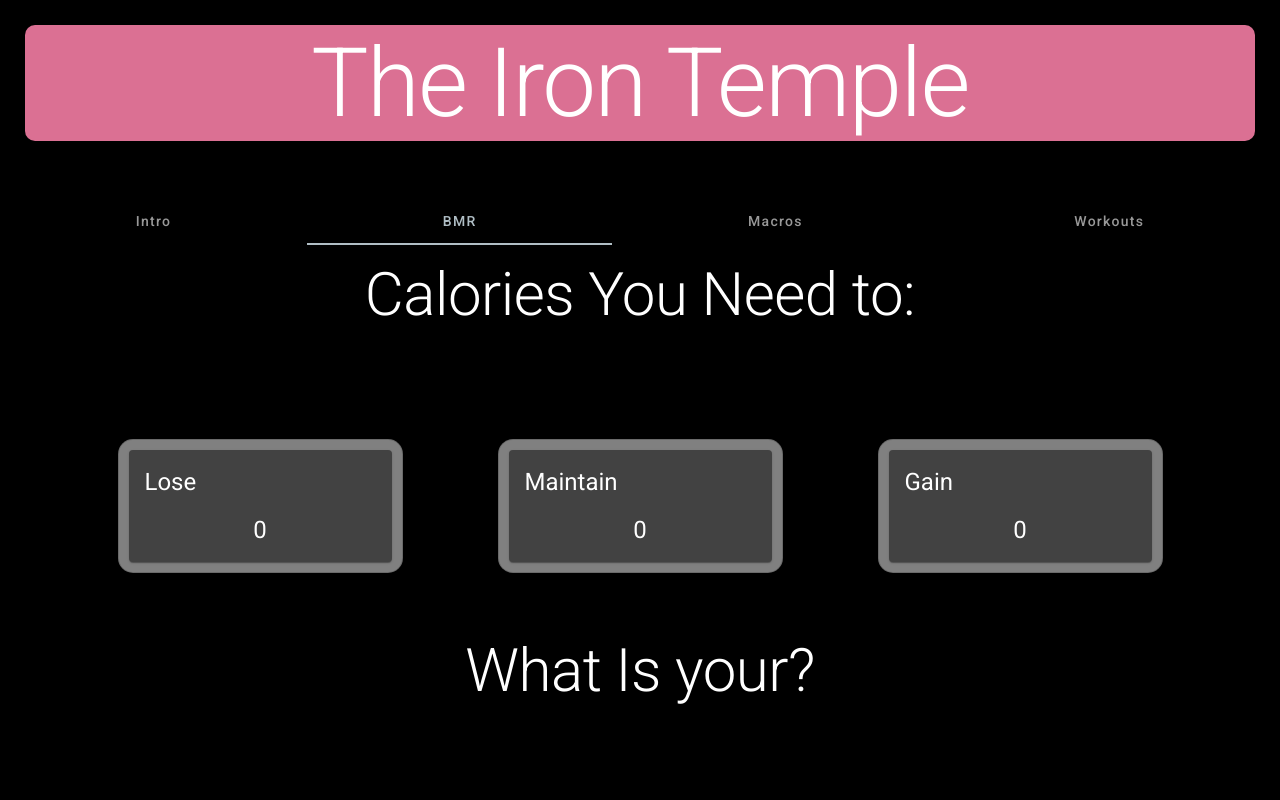
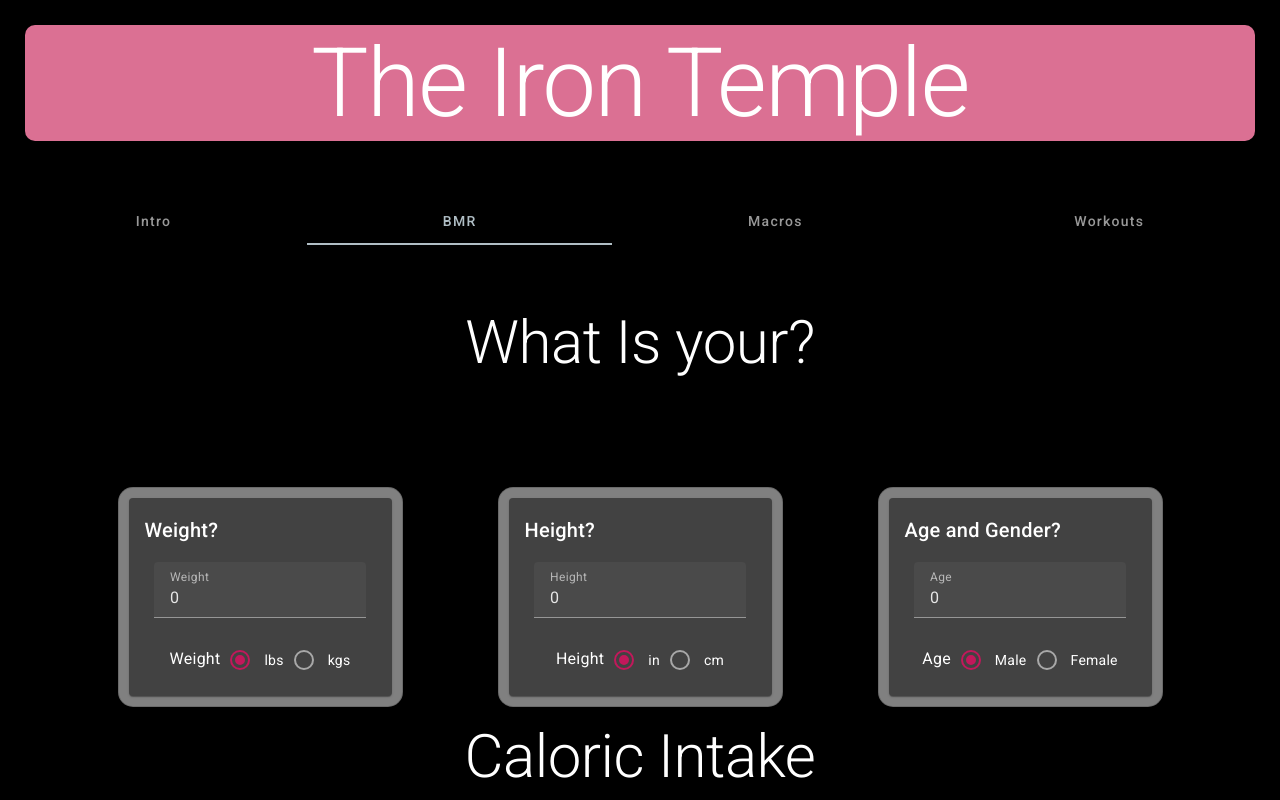
Before and after one commit to Collinblane13/project, an Angular app: page / in a window 1280 px wide. Both pictures are taken after a click on the tab "BMR". Shown: the top 800 px of the page. Built offline with nearby package versions, Linux system fonts and the light colour scheme.

Commit message:
Adding Functionality

```diff
--- a/src/app/app.component.html
+++ b/src/app/app.component.html
@@ -100,39 +100,8 @@
                 </div>
             </mat-tab>
             <mat-tab label="BMR">
-                <p class="mat-headline-2 center">Calories You Need to:</p>
                 <div class="container">
                     <div class="row">
-                        <div class="card col-lg-3 col-12">
-                            <mat-card>
-                                <mat-card-header>
-                                    <h1>Lose</h1>
-                                </mat-card-header>
-                                <mat-card-content>
-                                    <h1 [innerHTML]="losestr"></h1>
-                                </mat-card-content>
-                            </mat-card>
-                        </div>
-                        <div class="card col-lg-3 col-12">
-                            <mat-card>
-                                <mat-card-header>
-                                    <h1>Maintain</h1>
-                                </mat-card-header>
-                                <mat-card-content>
-                                    <h1 [innerHTML]="bmrstr"></h1>
-                                </mat-card-content>
-                            </mat-card>
-                        </div>
-                        <div class="card col-lg-3 col-12">
-                            <mat-card>
-                                <mat-card-header>
-                                    <h1>Gain</h1>
-                                </mat-card-header>
-                                <mat-card-content>
-                                    <h1 [innerHTML]="gainstr"></h1>
-                                </mat-card-content>
-                            </mat-card>
-                        </div>
                         <div>
                             <br>
                             <br>
@@ -204,6 +173,33 @@
                                     </mat-card-content>
                                 </mat-card>
                             </div>
+                            <p class="mat-headline-2 center">Caloric Intake</p>
+                            <div class="card col-lg-3 col-12">
+                                <mat-card>
+                                    <mat-card-header>
+                                        <h1>Weight Goal</h1>
+                                    </mat-card-header>
+                                    <mat-card-content>
+                                        <mat-form-field>
+                                            <mat-select placeholder="Goal" [(ngModel)]="goal">
+                                                <mat-option value="gain">Gain</mat-option>
+                                                <mat-option value="main">Maintain</mat-option>
+                                                <mat-option value="lose">Lose</mat-option>
+                                            </mat-select>
+                                        </mat-form-field>
+                                    </mat-card-content>
+                                </mat-card>
+                            </div>
+                            <div class="card col-lg-3 col-12">
+                                <mat-card>
+                                    <mat-card-header>
+                                        <h1>Calories Needed:</h1>
+                                    </mat-card-header>
+                                    <mat-card-content>
+                                        <h1 [innerHTML]="kcal"></h1>
+                                    </mat-card-content>
+                                </mat-card>
+                            </div>
                         </div>
                     <div class="center">
                         <button class="button" mat-raised-button color="primary" (click)="onClick()">Submit</button>
@@ -255,6 +251,38 @@
                                 </mat-card-content>
                             </mat-card>
                         </div>
+                        <!--
+                        <div class="card col-lg-3 col-12">
+                            <mat-card>
+                                <mat-card-header>
+                                    <h1>Protein</h1>
+                                </mat-card-header>
+                                <mat-card-content>
+                                    <h1 [innerHTML]="prot"></h1>
+                                </mat-card-content>
+                            </mat-card>
+                        </div>
+                        <div class="card col-lg-3 col-12">
+                            <mat-card>
+                                <mat-card-header>
+                                    <h1>Carbs</h1>
+                                </mat-card-header>
+                                <mat-card-content>
+                                    <h1 [innerHTML]="carb"></h1>
+                                </mat-card-content>
+                            </mat-card>
+                        </div>
+                        <div class="card col-lg-3 col-12">
+                            <mat-card>
+                                <mat-card-header>
+                                    <h1>Fat</h1>
+                                </mat-card-header>
+                                <mat-card-content>
+                                    <h1 [innerHTML]="fat"></h1>
+                                </mat-card-content>
+                            </mat-card>
+                        </div>
+                        -->
                     </div>
                 </div>
             </mat-tab>
@@ -352,10 +380,7 @@
             </mat-tab>
         </mat-tab-group>
     </main>
-    <footer class="foot">
-        <p>
-            Last Revision: 2/25/2024
-        </p>
+    <footer>
     </footer>
 </body>
 </html>
--- a/src/app/app.component.ts
+++ b/src/app/app.component.ts
@@ -1,6 +1,7 @@
 import { Component } from '@angular/core';
 import { FormsModule } from '@angular/forms';
 import { MatRadioChange } from '@angular/material/radio';
+
 
 @Component({
   selector: 'app-root',
@@ -17,12 +18,10 @@ export class AppComponent {
   unith: string = "in";
   age: number = 0;
   bmr: number = 0;
-  lose: number = 0;
-  gain: number = 0;
-  losestr: string = "0";
-  gainstr: string = "0";
-  bmrstr: string = "0";
+  cal: number = 0;
+  kcal: string = "This is how many calories you need in a day";
   wtstr: string = "";
+  goal: string = "";
 
   OnChange(mrChange: MatRadioChange){
     if(this.unitw == "lbs"){
@@ -45,17 +44,23 @@ export class AppComponent {
   }
 
 
-  onClick(){
+onClick(){
     if(this.gender == "m"){
       this.wtstr += this.weight;
       this.tocm();
       this.tokg();
       this.maleBMR();
-      this.lose = this.bmr - 500;
-      this.gain = this.bmr + 500;
-      this.losestr = this.lose + " kcal";
-      this.gainstr = this.gain + " kcal";
-      this.bmrstr = this.bmr + " kcal";
+      if(this.goal == "lose"){
+        this.cal = this.bmr - 500;
+        this.kcal = "you need to have " + this.cal + " calories.";
+      }
+      else if(this.goal == "main"){
+        this.kcal = "you need to have " + this.bmr + " calories.";
+      }
+      else{
+        this.cal = this.bmr + 500;
+        this.kcal = "you need to have " + this.cal + " calories.";
+      }
       this.saveData('personal', this.wtstr)
     }
     else{
@@ -63,11 +68,7 @@ export class AppComponent {
       this.tocm();
       this.tokg();
       this.femaleBMR();
-      this.lose = this.bmr - 500;
-      this.gain = this.bmr + 500;
-      this.losestr = this.lose + " kcal";
-      this.gainstr = this.gain + " kcal";
-      this.bmrstr = this.bmr + " kcal";
+
       this.saveData('personal', this.wtstr)
     }
   }
--- a/src/app/app.module.ts
+++ b/src/app/app.module.ts
@@ -15,6 +15,7 @@ import {MatListModule} from '@angular/material/list';
 import { NgbModule } from '@ng-bootstrap/ng-bootstrap';
 import {MatRippleModule} from '@angular/material/core';
 import {MatInputModule} from '@angular/material/input';
+import {MatSelectModule} from '@angular/material/select';
 
 
 
@@ -36,7 +37,8 @@ import {MatInputModule} from '@angular/material/input';
     MatListModule,
     NgbModule,
     MatRippleModule,
-    MatInputModule
+    MatInputModule,
+    MatSelectModule
   ],
   providers: [
     provideAnimationsAsync()
```
